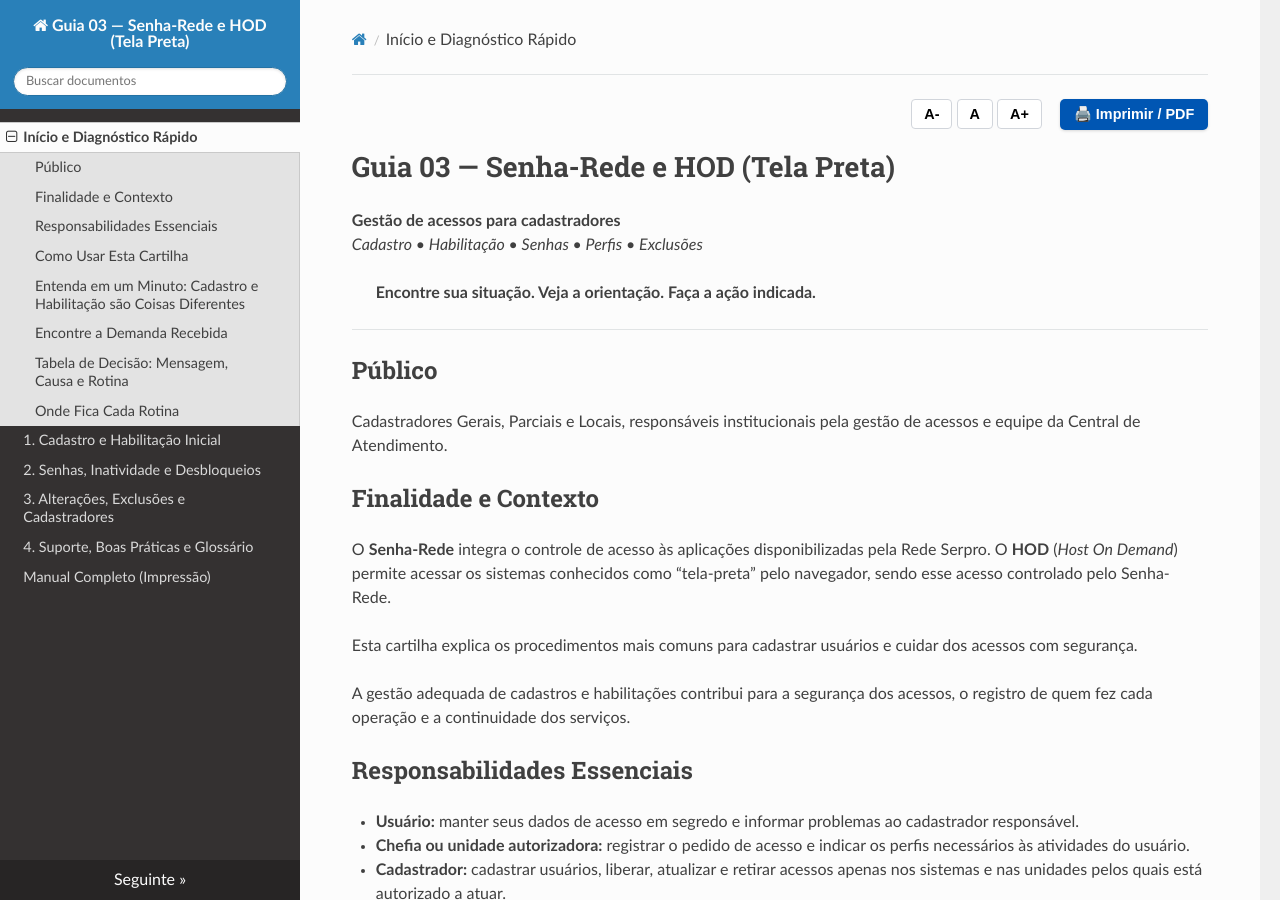
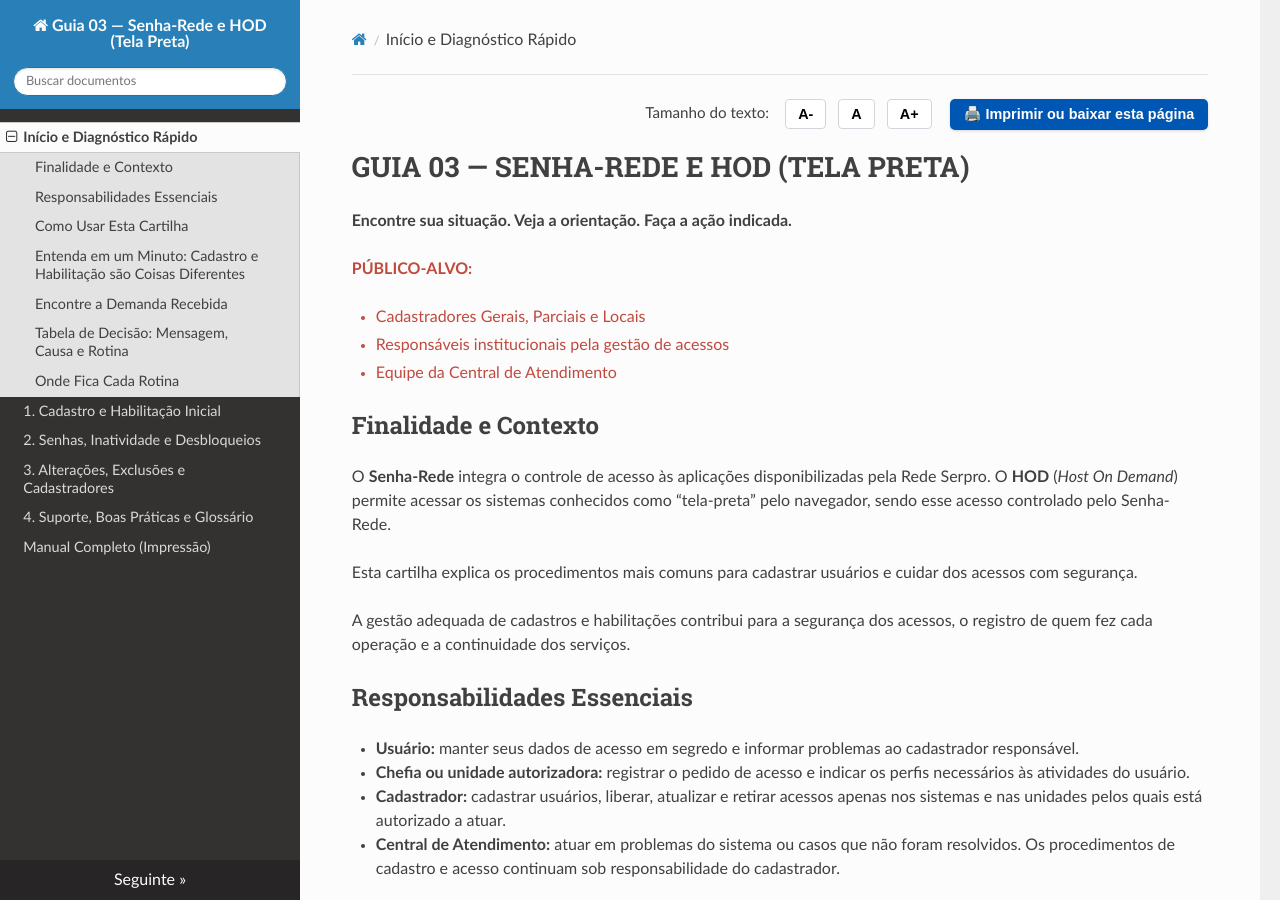
Before and after one commit to siqueiraazevedo2013-cloud/Tutorial-Guia-03-Senha-Rede-HOD, an MkDocs documentation site: the page built from docs/index.md, in a window 1280 px wide and 900 px high. Built offline with MkDocs 1.6.1, drawn with Linux system fonts in a browser that asks for light colours; nearby versions of some CDN libraries.

Commit message:
Refactor accessibility buttons and section titles
Updated accessibility toolbar and improved section headings.

```diff
--- a/docs/index.md
+++ b/docs/index.md
@@ -1,26 +1,22 @@
 <div class="toolbar-acessibilidade">
-  <div>
-    <button class="btn-acessibilidade" onclick="alterarFonte('diminuir')" title="Diminuir fonte">A-</button>
-    <button class="btn-acessibilidade" onclick="alterarFonte('resetar')" title="Tamanho padrão">A</button>
-    <button class="btn-acessibilidade" onclick="alterarFonte('aumentar')" title="Aumentar fonte">A+</button>
-  </div>
-  <div>
-    <button class="btn-acessibilidade btn-imprimir" onclick="window.print()" title="Imprimir ou Salvar PDF">🖨️ Imprimir / PDF</button>
-  </div>
+  <span class="toolbar-label">Tamanho do texto:</span>
+  <button class="btn-acessibilidade" onclick="alterarFonte('diminuir')" title="Diminuir fonte">A-</button>
+  <button class="btn-acessibilidade" onclick="alterarFonte('resetar')" title="Tamanho padrão">A</button>
+  <button class="btn-acessibilidade" onclick="alterarFonte('aumentar')" title="Aumentar fonte">A+</button>
+  <button class="btn-acessibilidade btn-imprimir" onclick="window.print()" title="Imprimir ou baixar esta página">🖨️ Imprimir ou baixar esta página</button>
 </div>
 
-# Guia 03 — Senha-Rede e HOD (Tela Preta)
+# GUIA 03 — SENHA-REDE E HOD (TELA PRETA)
 
-**Gestão de acessos para cadastradores**
-*Cadastro • Habilitação • Senhas • Perfis • Exclusões*
+**Encontre sua situação. Veja a orientação. Faça a ação indicada.**
 
-> **Encontre sua situação. Veja a orientação. Faça a ação indicada.**
+<div class="bloco-publico-alvo" markdown="1">
+<span class="titulo-publico">PÚBLICO-ALVO:</span>
 
----
-
-## Público
-
-Cadastradores Gerais, Parciais e Locais, responsáveis institucionais pela gestão de acessos e equipe da Central de Atendimento.
+* Cadastradores Gerais, Parciais e Locais
+* Responsáveis institucionais pela gestão de acessos
+* Equipe da Central de Atendimento
+</div>
 
 ## Finalidade e Contexto
 
```
